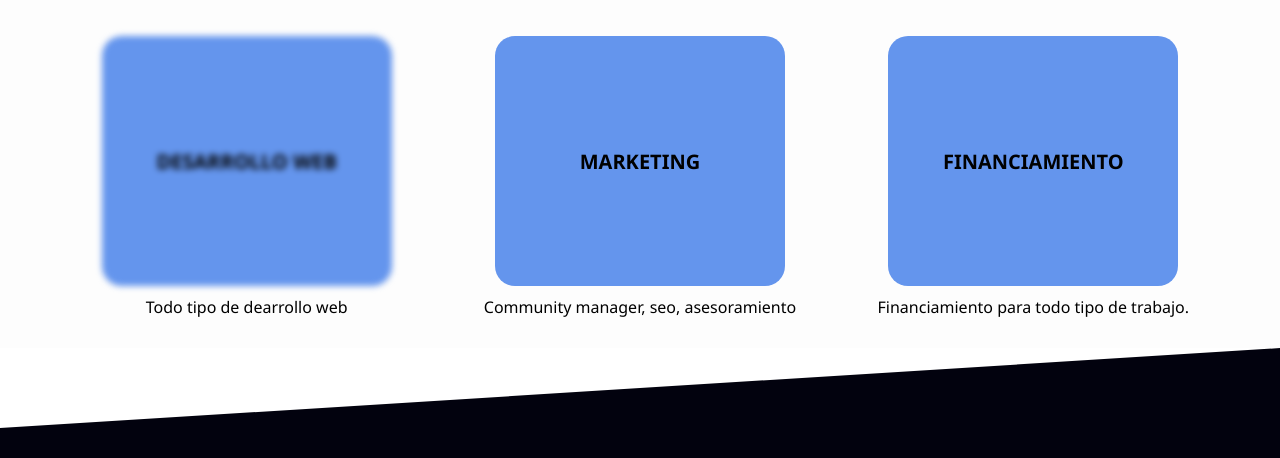
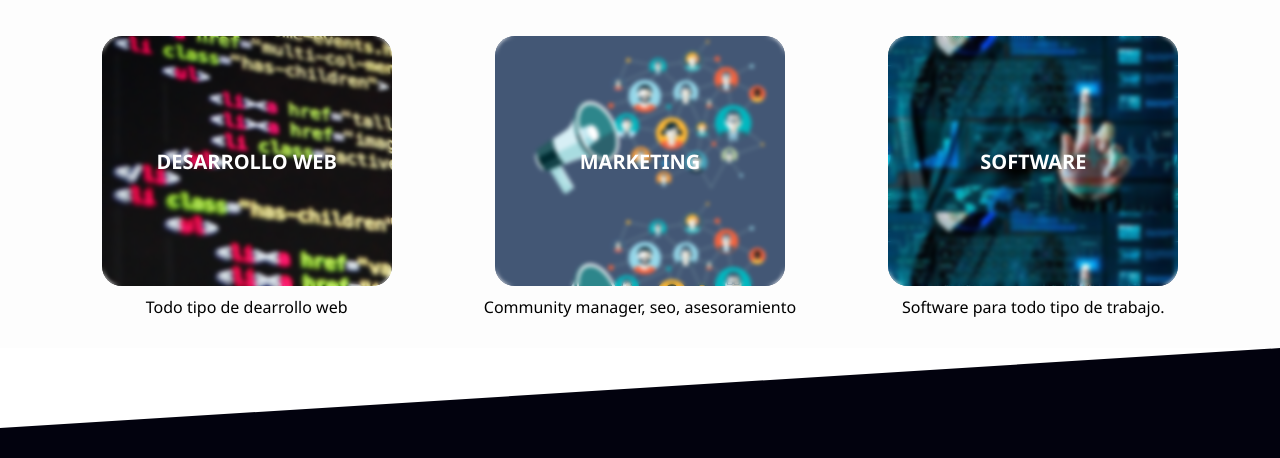
Before and after one commit to Laucha1212/NOSARO, a plain HTML site: page index.html in a window 1280 px wide. Shown: the part 158-616 px from the top of the page. Drawn offline with Linux system fonts and the light colour scheme.

Commit message:
ACTUALIZACION

```diff
--- a/index.html
+++ b/index.html
@@ -17,14 +17,13 @@
 
     <header class="header">
 
-
         <nav class="nav">
             <div class="logo-box">
                 <h1>NOSARO</h1>
             </div>
 
             <div class="menu">
-                <a href="#">Inicio</a><p>|</p><a href="#">Desarrollo Web</a><p>|</p><a href="#">Marketing</a><p>|</p><a href="#">Nosotros</a><p>|</p><a href="#">Contacto</a>
+                <a href="#">Inicio</a><p>|</p><a href="#">Servicios</a><p>|</p><a href="#">Clientes</a><p>|</p><a href="#">Nosotros</a><p>|</p><a href="#">Contacto</a>
             </div>
         </nav>
 
@@ -35,26 +34,31 @@
 
                 <div class="contenido1">
 
-                    <div class="card" id="dw">
-                        <a href="#" class="button-card"><h4>DESARROLLO WEB</h4></a>
+                    <div class="card" id="card-dw"> <!--IMG-->
+                        <div class="filter-blur"> <!--BLUR-->
+                            <a href="#" class="button-card"><h4>DESARROLLO WEB</h4></a>
+                        </div>
                     </div>
 
-                    <div class="card">
-                        <a href="#" class="button-card" id="mk"><h4>MARKETING</h4></a>
+                    <div class="card" id="card-marketing">
+                        <div class="filter-blur">
+                            <a href="#" class="button-card"><h4>MARKETING</h4></a>
+                        </div>
                     </div>
 
 
-                    <div class="card">
-                        <a href="#" class="button-card" id=""><h4>FINANCIAMIENTO</h4></a>
+                    <div class="card" id="card-software">
+                        <div class="filter-blur">
+                            <a href="#" class="button-card"><h4>SOFTWARE</h4></a>
+                        </div>
                     </div>
 
                     <p class="p-card" id="1">Todo tipo de dearrollo web</p>
                     <p class="p-card" id="2">Community manager, seo, asesoramiento</p>
-                    <p class="p-card" id="3">Financiamiento para todo tipo de trabajo.</p>
+                    <p class="p-card" id="3">Software para todo tipo de trabajo.</p>
                 </div>
             </div>
         </div>
-
 
     </header>
 
@@ -90,9 +94,17 @@
             </section>
 
                                     <!--SECTION 5-->
+            <section class="Software">
+                <h2>DESARROLLO DE SOFTWARE</h2>
+                <div class="contenido5">
+                    <p>Lorem ipsum dolor sit amet consectetur adipisicing elit. Non pariatur in atque deleniti ducimus, ut delectus recusandae expedita quia aliquid facere a tenetur voluptates quae quidem numquam quis tempora neque?</p>
+                </div>
+            </section>
+
+                                    <!--SECTION 6-->
             <section class="contacto">
                 <h2>CONTACTO</h2>
-                <div class="contenido5">
+                <div class="contenido6">
 
                 </div>
             </section>
@@ -100,7 +112,7 @@
 
     </main>
 
-    <footer class="header"></footer>
+    <footer class=""></footer>
 
 <!--SCRYPT-->
 <script src="scrypt.js"></script>
--- a/style.css
+++ b/style.css
@@ -150,10 +150,11 @@ section h2{
 .contenido1 .card{
     margin: auto;
     width: 290px;
+    border-radius: 20px;
 }
 
 .contenido1 .button-card{
-    background-color: cornflowerblue;
+    /*background-color: cornflowerblue;*/
 
     height: 250px;
     display: flex;
@@ -167,7 +168,7 @@ section h2{
 .contenido1 .button-card > h4{
     text-align: center;
     font-size: 20px;
-    color: #000;
+    color: #fff;
 }
 
 .contenido1 .p-card{
@@ -175,15 +176,33 @@ section h2{
     margin: 10px auto 0;
     text-align: center;
 }
+/* EFECTO BLUR DE LAS CARD*/
+.filter-blur{
+    -webkit-backdrop-filter: blur(2px);
+    backdrop-filter: blur(2px);
+    border-radius: 20px;
+}.filter-blur:hover{
+    transition: all 500ms;
+    -webkit-backdrop-filter: blur(0px);
+    backdrop-filter: blur(0px);
+    -webkit-transform:scale(1.25);
+    -moz-transform:scale(1.25);
+    -ms-transform:scale(1.25);
+    -o-transform:scale(1.25);
+    transform:scale(1.25);
+}
 
-.contenido1 #dw{
+#card-dw{
     background: url(./codice-04-cover.jpg);
-    filter: blur(3px);
-}.contenido1 .card #dw:hover{
-    transition: 1000ms;
-    filter: blur(0px);
-    filter: brightness(80%);
 }
+#card-marketing{
+    background: url(./marketing.png);
+}
+#card-software{
+    background: url(./software.jpg);
+}
+
+
 /**--------------CONTENIDO MAIN------------**/
 
 .container h2{
```
Also changed, not shown: codice-04-cover.jpg (added), marketing.png (added), software.jpg (added).
